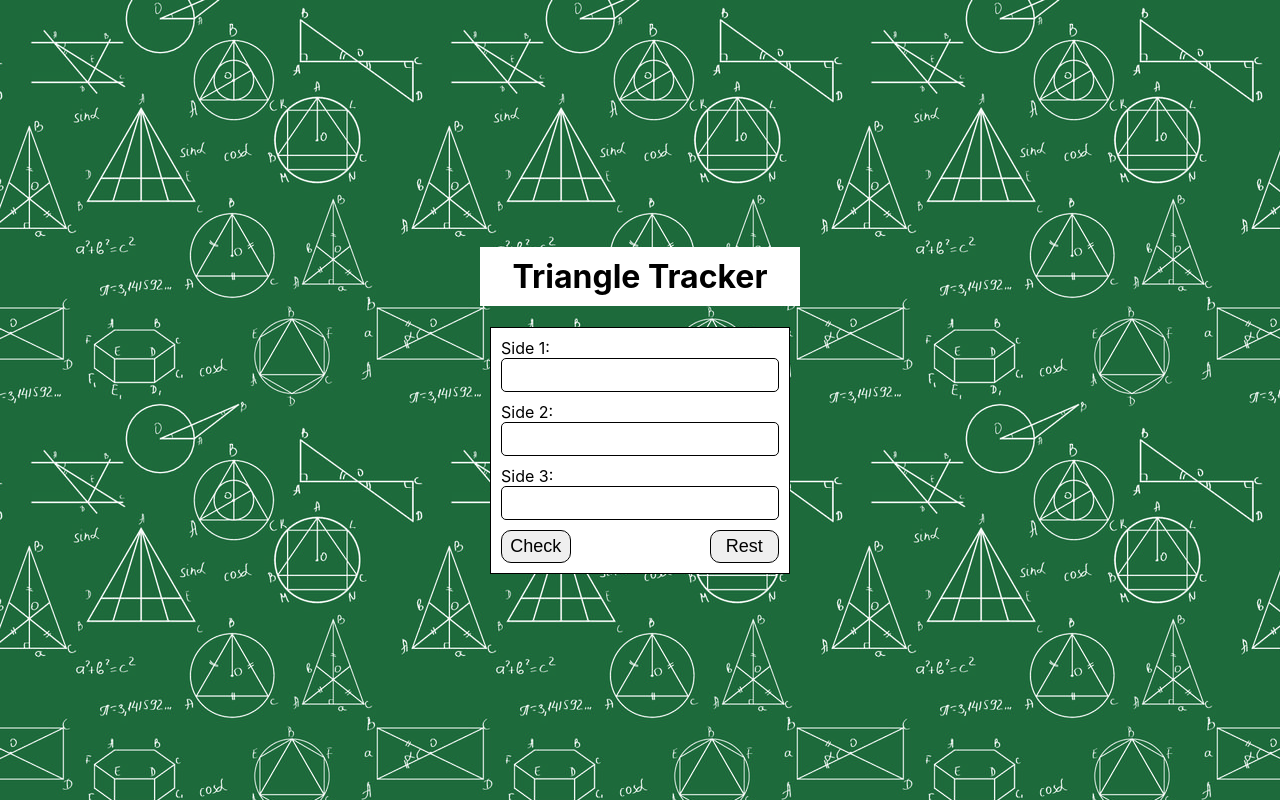
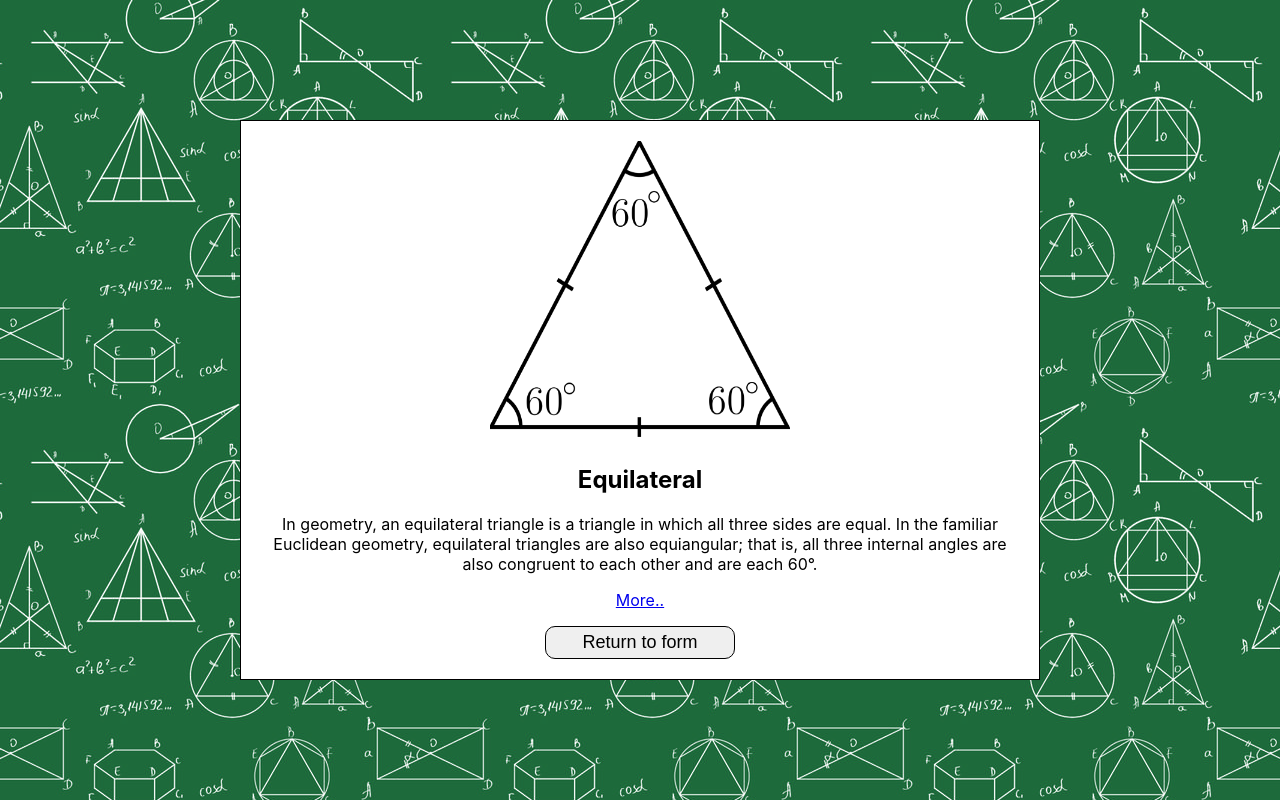
Before and after one commit to ElreyB/ts-triangle-tracker, a React (Create React App) app: page / in a window 1280 px wide. Both pictures are taken after typing "5", "5", "5" into the empty fields and a click on the button "Check". Built offline with nearby package versions, Linux system fonts and the light colour scheme.

Commit message:
add card component

```diff
--- a/src/App.tsx
+++ b/src/App.tsx
@@ -3,6 +3,8 @@ import styled from "styled-components/macro";
 import Form from "./components/Form";
 import { State } from "./types";
 import { triangleType } from "./utils";
+import Card from "./components/Card";
+import data from "./data";
 
 const Wrapper = styled.div`
   display: flex;
@@ -23,12 +25,15 @@ const defaultState = {
   side1: "",
   side2: "",
   side3: "",
-  type: "",
+  type: undefined,
 };
+
+// image: { [key in keyof typeof data]: string };
+// info: { [key in keyof typeof data]: string };
+// link: { [key in keyof typeof data]: string };
 
 function App(): JSX.Element {
   const [state, setState] = useState<State>(defaultState);
-  const { side1, side2, side3 } = state;
 
   const handleOnchange = (event: React.ChangeEvent<HTMLInputElement>) => {
     const { name, value } = event.target;
@@ -37,6 +42,8 @@ function App(): JSX.Element {
 
   const handleCheck = (event: React.FormEvent<HTMLFormElement>) => {
     event.preventDefault();
+    const { side1, side2, side3 } = state;
+
     const type = triangleType(+side1, +side2, +side3);
     setState({
       ...state,
@@ -44,9 +51,20 @@ function App(): JSX.Element {
       type,
     });
   };
-
+  console.log(state);
+  const { side1, side2, side3, type } = state;
   return (
     <Wrapper>
+      {type ? (
+        <Card
+          image={data[type as keyof typeof data].image}
+          info={data[type as keyof typeof data].info}
+          link={data[type as keyof typeof data].link}
+          type={type}
+          returnHome={() => setState(defaultState)}
+        />
+      ) : (
+        <>
           <Header>Triangle Tracker</Header>
           <Form
             handleCheck={handleCheck}
@@ -56,50 +74,8 @@ function App(): JSX.Element {
             side3={side3}
             setState={() => setState(defaultState)}
           />
-      {/* <Form onSubmit={handleCheck}>
-        <FormField>
-          <Label htmlFor="side1">Side 1:</Label>
-          <Input
-            type="number"
-            name="side1"
-            id="side1"
-            value={side1}
-            onChange={handleOnchange}
-          />
-        </FormField>
-        <FormField>
-          <Label htmlFor="side2">Side 2:</Label>
-          <Input
-            type="number"
-            name="side2"
-            id="side2"
-            value={side2}
-            onChange={handleOnchange}
-          />
-        </FormField>
-        <FormField>
-          <Label htmlFor="side3">Side 3:</Label>
-          <Input
-            type="number"
-            name="side3"
-            id="side3"
-            value={side3}
-            onChange={handleOnchange}
-          />
-        </FormField>
-        <ButtonGroup>
-          <Button width={width} type="submit">
-            Check
-          </Button>
-          <Button
-            width={width}
-            type="button"
-            onClick={() => setState(defaultState)}
-          >
-            Rest
-          </Button>
-        </ButtonGroup>
-      </Form> */}
+        </>
+      )}
     </Wrapper>
   );
 }
--- /dev/null
+++ b/src/components/Card/Card.tsx
@@ -0,0 +1,49 @@
+import React from "react";
+import styled from "styled-components";
+
+const Wrapper = styled.div`
+  border: 1px solid black;
+  max-width: 800px;
+  background-color: white;
+  padding: 20px;
+  text-align: center;
+`;
+
+const Img = styled.img`
+  height: 300px;
+  width: 300px;
+`;
+
+const Button = styled.button<{ width: number }>`
+  width: ${({ width }) => `${width}%`};
+  padding: 5px;
+  font-size: 18px;
+  border-radius: 10px;
+  border: 1px solid black;
+`;
+
+type CardProps = {
+  image: string;
+  info: string;
+  link: string;
+  type: string;
+  returnHome: () => void;
+};
+
+function Card({ image, info, link, type, returnHome }: CardProps): JSX.Element {
+  return (
+    <Wrapper>
+      <Img src={image} alt={`${type} triangle`} />
+      <h2>Equilateral</h2>
+      <p>{info}</p>
+      <p>
+        <a href={link}>More..</a>
+      </p>
+      <Button width={25} onClick={returnHome}>
+        Return to form
+      </Button>
+    </Wrapper>
+  );
+}
+
+export default Card;
--- /dev/null
+++ b/src/components/Card/index.tsx
@@ -0,0 +1 @@
+export { default } from "./Card";
--- /dev/null
+++ b/src/data.ts
@@ -0,0 +1,32 @@
+import equilateral from "./assets/equilateral.png";
+import isosceles from "./assets/isosceles.png";
+import scalene from "./assets/scalene.png";
+import { Data } from "./types";
+
+// type DataObj = {
+//   equilateral: Data;
+//   isosceles: Data;
+//   scalene: Data;
+// };
+
+const data: { equilateral: Data; isosceles: Data; scalene: Data } = {
+  equilateral: {
+    image: `${equilateral}`,
+    info:
+      "In geometry, an equilateral triangle is a triangle in which all three sides are equal. In the familiar Euclidean geometry, equilateral triangles are also equiangular; that is, all three internal angles are also congruent to each other and are each 60°.",
+    link: "https://en.wikipedia.org/wiki/Equilateral_triangle",
+  },
+  isosceles: {
+    image: `${isosceles}`,
+    info:
+      "An isosceles triangle is a triangle with (at least) two equal sides. In the figure above, the two equal sides have length and the remaining side has length . ... An equilateral triangle is therefore a special case of an isosceles triangle having not just two, but all three sides and angles equal.",
+    link: "https://en.wikipedia.org/wiki/Isosceles_triangle",
+  },
+  scalene: {
+    image: `${scalene}`,
+    info: "A scalene triangle is a triangle that has three unequal sides.",
+    link: "https://en.wikipedia.org/wiki/Triangle",
+  },
+};
+
+export default data;
--- a/src/utils.ts
+++ b/src/utils.ts
@@ -2,8 +2,13 @@ export function triangleType(
   side1: number,
   side2: number,
   side3: number
-): string {
-  let type = "";
+): "equilateral" | "isosceles" | "scalene" | "Not a Triangle" | undefined {
+  let type:
+    | "equilateral"
+    | "isosceles"
+    | "scalene"
+    | "Not a Triangle"
+    | undefined;
   if (side1 === side2 && side2 === side3) {
     type = "equilateral";
   } else if (
@@ -13,7 +18,7 @@ export function triangleType(
   ) {
     type = "Not a Triangle";
   } else if (side1 === side2 || side1 === side3 || side2 === side3) {
-    type = "sosceles";
+    type = "isosceles";
   } else if (side1 !== side2 && side1 !== side3 && side2 !== side3) {
     type = "scalene";
   }
```
Also changed, not shown: src/types.tsx (+7 -1 lines). Lines whose indentation alone changed are shown as unchanged.
